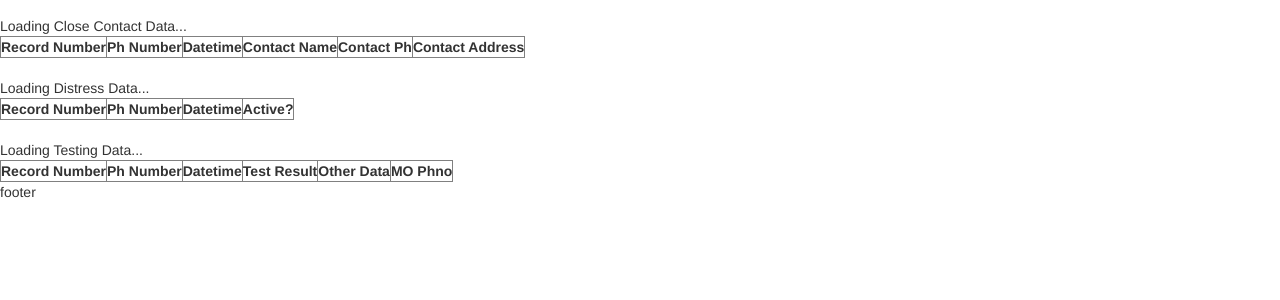
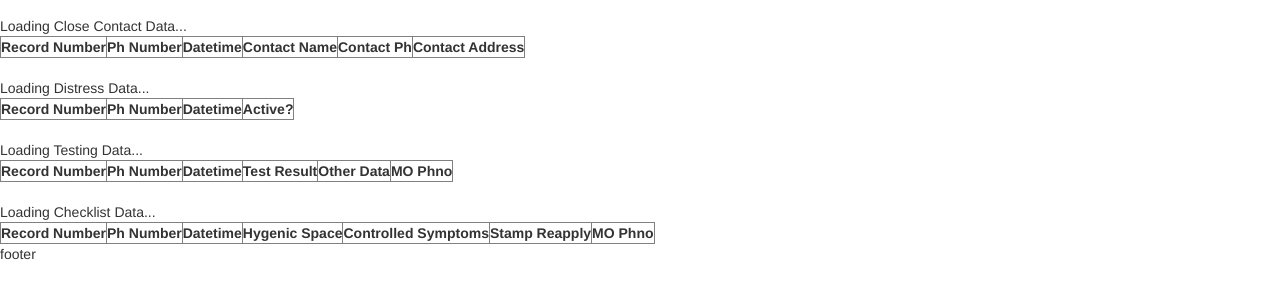
Before and after one commit to srujandeshpande/CombatCovid, a Flask app: page /ema_dashboard in a window 1280 px wide. Shown: the part 200-500 px from the top of the page. Run offline with Flask 2, Linux system fonts and the light colour scheme; the visitor is signed in with stand-in values (Sample User, id 1); data that the repository does not hold is empty; parts of the project's set-up code (start-up, migrations or seed data) failed here and were passed over; some libraries are stand-ins or nearby versions.

Commit message:
Checklist admin

```diff
--- a/app.py
+++ b/app.py
@@ -258,7 +258,7 @@ def ema_admin_distress_data():
 	return data1
 
 
-#returns distress of all people
+#returns testing data of all people
 @app.route('/api/ema_admin_testing_data', methods=['POST'])
 def ema_admin_testing_data():
 	inputData = request.json
@@ -266,6 +266,24 @@ def ema_admin_testing_data():
 		inputData['admin_phone_number'] = session['phone_number']
 	Testing_Data = pymongo.collection.Collection(db, 'Testing_Data')
 	data = json.loads(dumps(Testing_Data.find()))
+	data1 = {}
+	y = 0
+	data1['count'] = 0
+	for x in data:
+		data1["record"+str(y)] = x
+		y+=1
+	data1['count'] = y
+	return data1
+
+
+#returns checklist data of all people
+@app.route('/api/ema_admin_checklist_data', methods=['POST'])
+def ema_admin_checklist_data():
+	inputData = request.json
+	if inputData['admin_phone_number'] == "websiteuser":
+		inputData['admin_phone_number'] = session['phone_number']
+	Checklist_Data = pymongo.collection.Collection(db, 'Checklist_Data')
+	data = json.loads(dumps(Checklist_Data.find()))
 	data1 = {}
 	y = 0
 	data1['count'] = 0
--- a/static/js/admin_dashboard_new.js
+++ b/static/js/admin_dashboard_new.js
@@ -123,4 +123,26 @@ $(function(){
     });
   }
   });
+
+  $.ajax({
+  url: '/api/ema_admin_checklist_data',
+  type: 'POST',
+  data: JSON.stringify(arr),
+  contentType: 'application/json; charset=utf-8',
+  dataType: 'json',
+  async: true,
+  success: function(msg) {
+    var count = msg['count']
+    var r = "record"
+    for (var i=0;i<count;i++){
+      $("#userChecklistList").append('<tr><td>'+(i+1)+'</td><td><a href=# class="userph">'+msg[r+i]['phone_number']+'</a></td><td>'+msg[r+i]['date_time']+'</td><td>'+msg[r+i]['hygenic_space']+'</td><td>'+msg[r+i]['controlled_symptom']+'</td><td>'+msg[r+i]['stamp_reapply']+'</td><td>'+msg[r+i]['mo_phone_number']+'</td></tr>');
+    }
+    $("#userChecklistListHeader").html("Checklist Data")
+    $('.userph').click(function(event) {
+      phno = event.target.innerHTML
+      event.preventDefault()
+      showMore(phno)
+    });
+  }
+  });
 });
--- a/templates/admin_dashboard.html
+++ b/templates/admin_dashboard.html
@@ -80,6 +80,15 @@
   </table>
   </div>
 
+  <br>
+  <div id="userChecklistListHeader">Loading Checklist Data...</div>
+  <table id="userChecklistList" border="border">
+    <tr>
+      <th>Record Number</th><th>Ph Number</th><th>Datetime</th><th>Hygenic Space</th><th>Controlled Symptoms</th><th>Stamp Reapply</th><th>MO Phno</th>
+    </tr>
+  </table>
+  </div>
+
 </body>
   <script src="{{url_for('static', filename='js/admin_dashboard_new.js')}}"></script>
 <footer>
```
